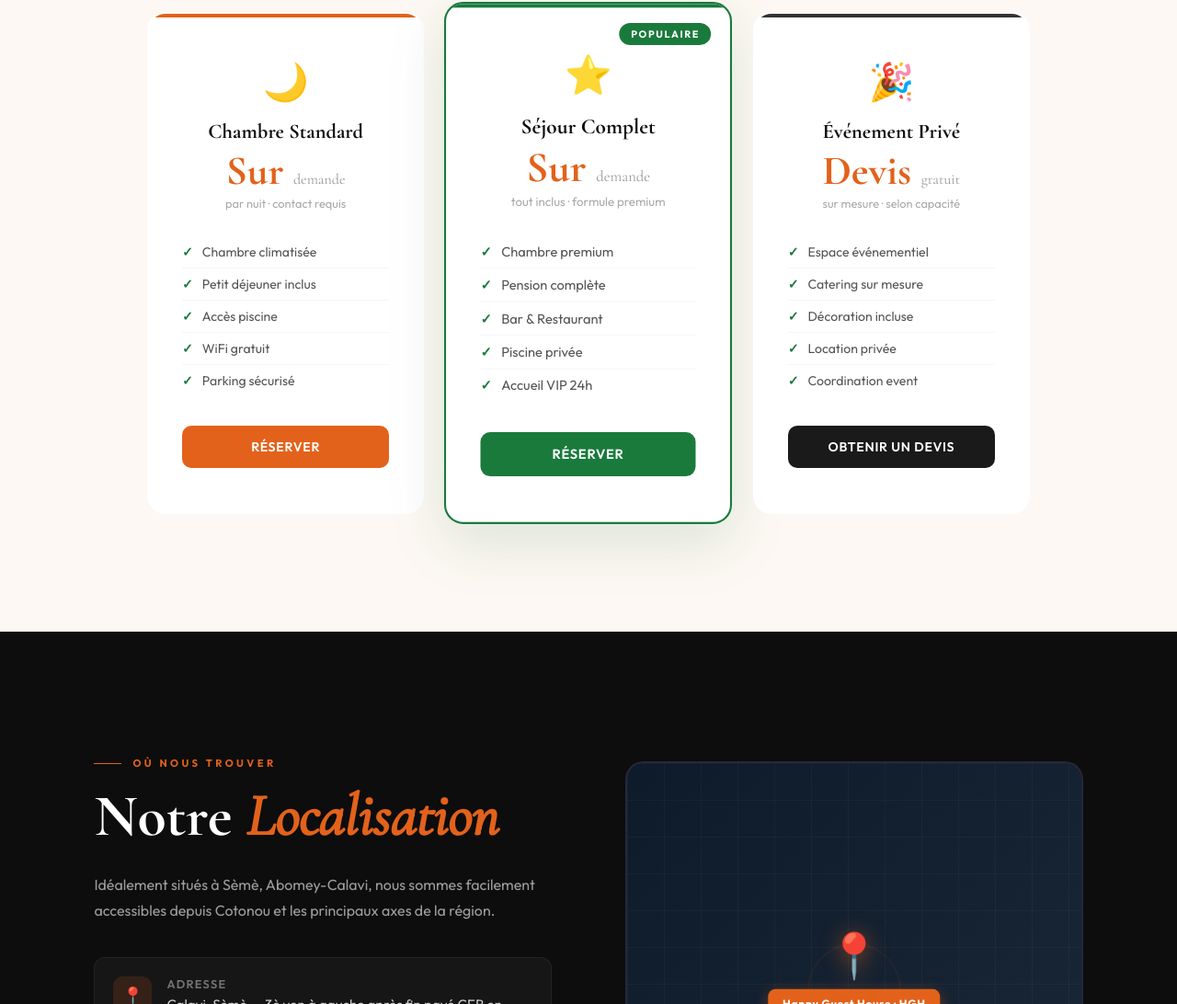
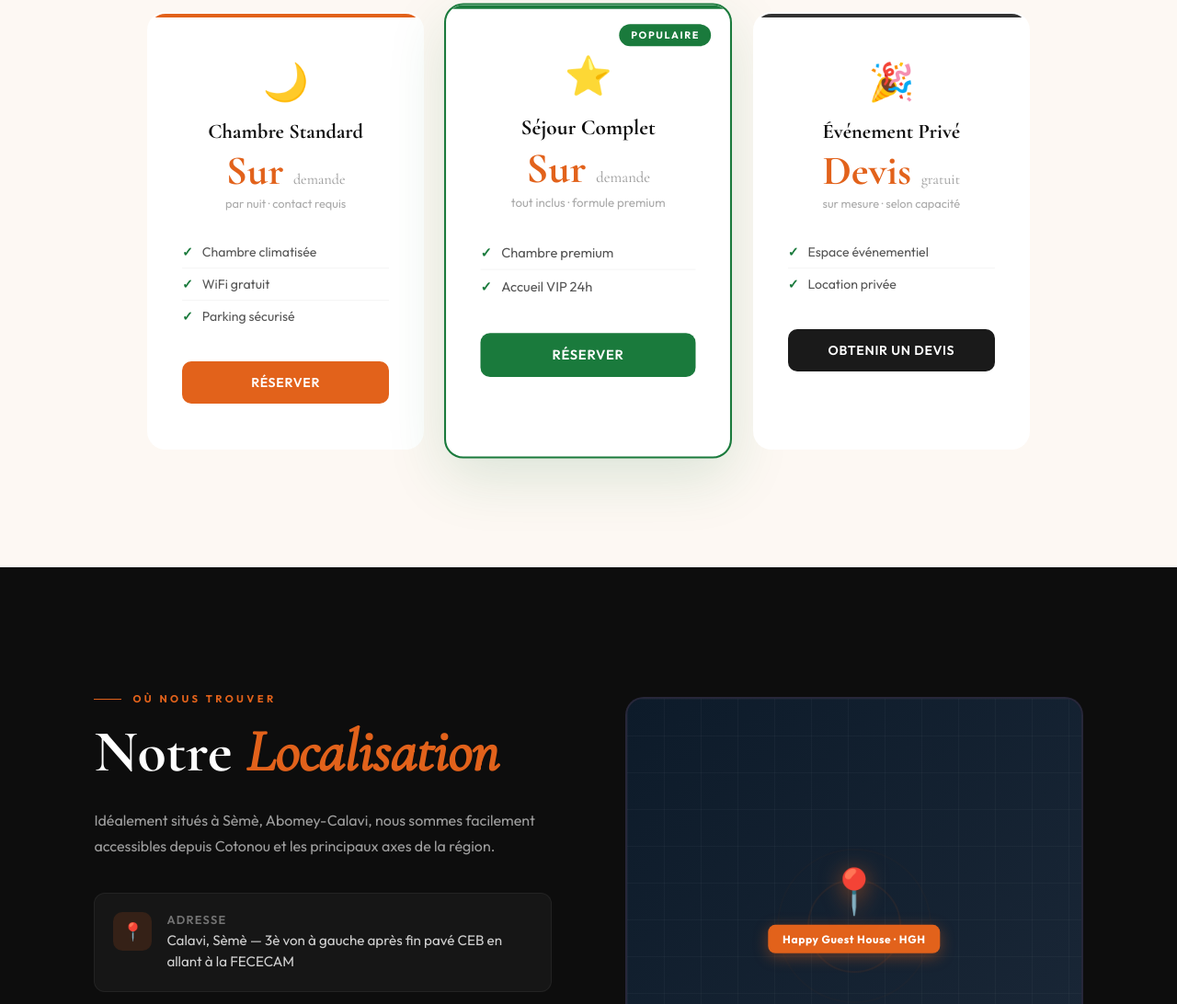
Before and after one commit to happyguesthouse/hgh, a plain HTML site: page index.html in a window 1280 px wide. Shown: the part 4110-5202 px from the top of the page at 92% size. Drawn offline with nearby package versions, Linux system fonts and the light colour scheme.

Commit message:
Update index.html

```diff
--- a/index.html
+++ b/index.html
@@ -1425,8 +1425,6 @@
         <div class="tarif-per">par nuit · contact requis</div>
         <ul class="tarif-features">
           <li><span class="check">✓</span> Chambre climatisée</li>
-          <li><span class="check">✓</span> Petit déjeuner inclus</li>
-          <li><span class="check">✓</span> Accès piscine</li>
           <li><span class="check">✓</span> WiFi gratuit</li>
           <li><span class="check">✓</span> Parking sécurisé</li>
         </ul>
@@ -1440,9 +1438,6 @@
         <div class="tarif-per">tout inclus · formule premium</div>
         <ul class="tarif-features">
           <li><span class="check">✓</span> Chambre premium</li>
-          <li><span class="check">✓</span> Pension complète</li>
-          <li><span class="check">✓</span> Bar & Restaurant</li>
-          <li><span class="check">✓</span> Piscine privée</li>
           <li><span class="check">✓</span> Accueil VIP 24h</li>
         </ul>
         <a href="#contact" class="tarif-cta green">Réserver</a>
@@ -1454,10 +1449,7 @@
         <div class="tarif-per">sur mesure · selon capacité</div>
         <ul class="tarif-features">
           <li><span class="check">✓</span> Espace événementiel</li>
-          <li><span class="check">✓</span> Catering sur mesure</li>
-          <li><span class="check">✓</span> Décoration incluse</li>
           <li><span class="check">✓</span> Location privée</li>
-          <li><span class="check">✓</span> Coordination event</li>
         </ul>
         <a href="#contact" class="tarif-cta grey">Obtenir un devis</a>
       </div>
```
